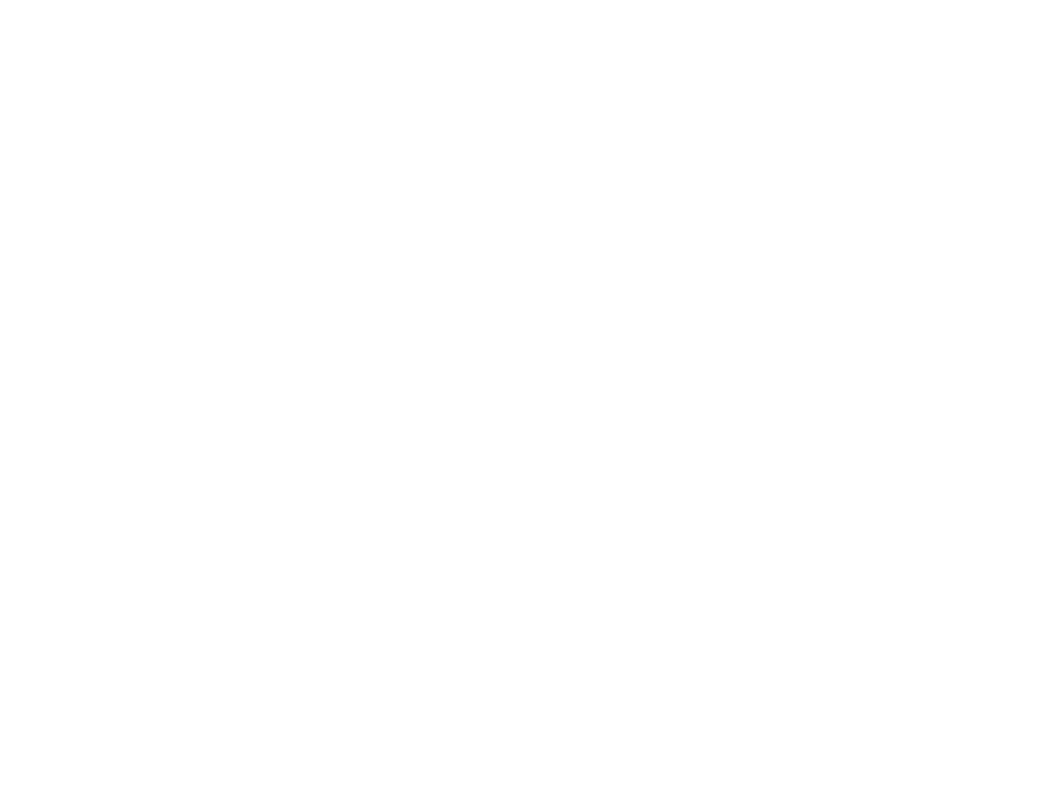
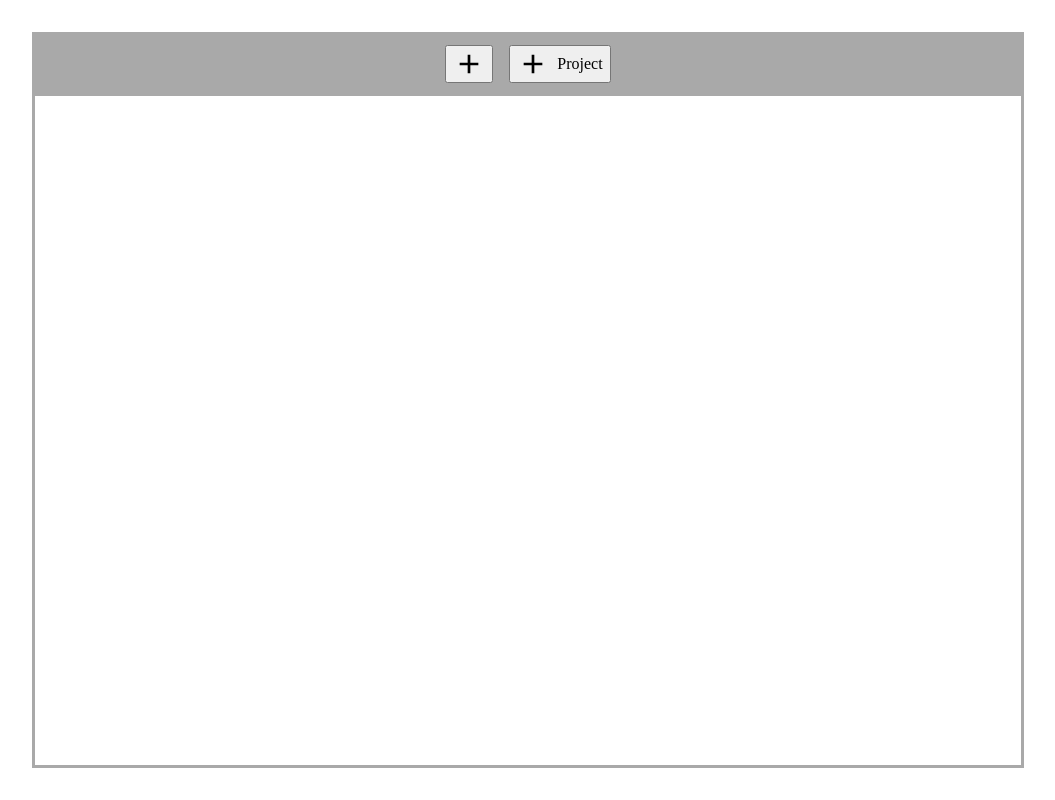
Before and after one commit to pilzpuffer/todo, a website built with webpack: page src/template.html in a window 1280 px wide. Shown: the whole page, without its empty margins (112-1167 px from the left). Built offline with nearby package versions, Linux system fonts and the light colour scheme.

Commit message:
Add basic page styling, basic controls styling

```diff
--- a/src/styles.css
+++ b/src/styles.css
@@ -6,9 +6,19 @@
   margin: 0;
 }
 
+body, html {
+    min-height: -webkit-fill-available;
+    overflow-y: visible;
+    overflow-x: clip;
+}
+
 body {
   line-height: 1.5;
   -webkit-font-smoothing: antialiased;
+
+  display: flex;
+  flex-direction: column;
+  min-width: 330px;
 }
 
 img, picture, video, canvas, svg {
@@ -31,3 +41,42 @@
 h1, h2, h3, h4, h5, h6 {
   text-wrap: balance;
 }
+
+#allContent {
+	min-height: calc(100vh - 4rem);
+	overflow-y: visible;
+	position: relative;
+
+	width: 77.5%;
+	margin: 2rem auto;
+	border: 3px solid darkgrey;
+	border-top: none;
+}
+
+#control {
+	background-color: darkgray;
+	height: 4rem;
+
+	display: grid;
+	justify-content: center;
+	align-items: center;
+	padding: 0.5rem 2rem;
+}
+
+#control > nav {
+	display: grid;
+	grid-template-columns: 3rem 1fr;
+	gap: 1rem;
+}
+
+#control > nav > button:last-child {
+	display: grid;
+	grid-template-columns: 2rem 1fr;
+	gap: 0.5rem;
+	justify-content: center;
+	align-items: center;
+}
+
+#control > nav > button > img {
+	height: 2rem;
+}
--- a/src/template.html
+++ b/src/template.html
@@ -7,6 +7,14 @@
     <link rel="icon" href="./assets/img/pin.svg">
 </head>
 <body>
+    <div id="allContent">
+        <div id="control">
+            <nav>
+                <button> <img src="./assets/img/plus.svg"> </button>
+                <button> <img src="./assets/img/plus.svg"> Project</button>
+            </nav>
+        </div>
+    </div>
 
 </body>
 </html>
```
Also changed, not shown: README.md, src/assets/img/plus.svg (added).
